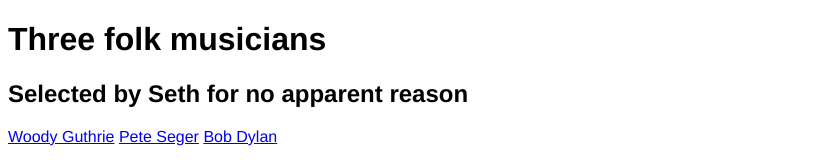
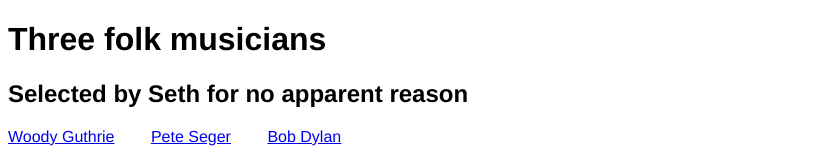
Before and after one commit to smcomber/TestSemantics, a plain HTML site: page index.html in a window 1280 px wide. Shown: the top 163 px of the page, without its empty margins (0-827 px from the left). Drawn offline with Linux system fonts and the light colour scheme.

Commit message:
added spacing on a tags for accesibility

```diff
--- a/index.html
+++ b/index.html
@@ -10,6 +10,9 @@
     }
     img {
       max-width:40%;
+    }
+    a {
+      margin:1rem 2rem 1rem 0;
     }
   </style>
 </head>
```
